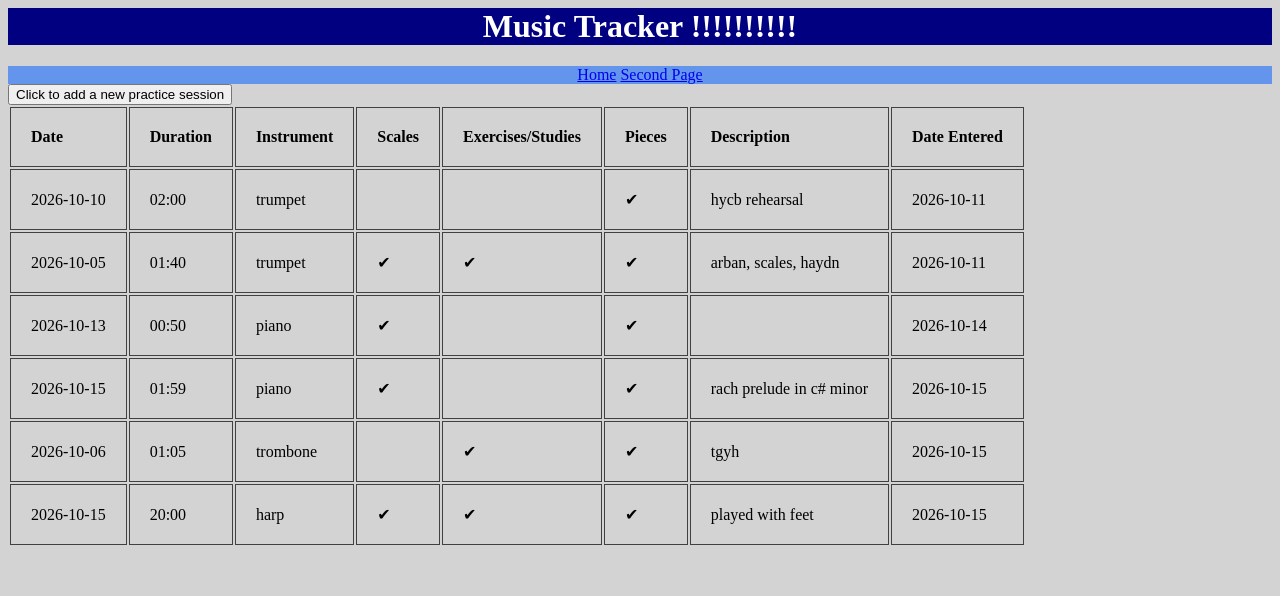
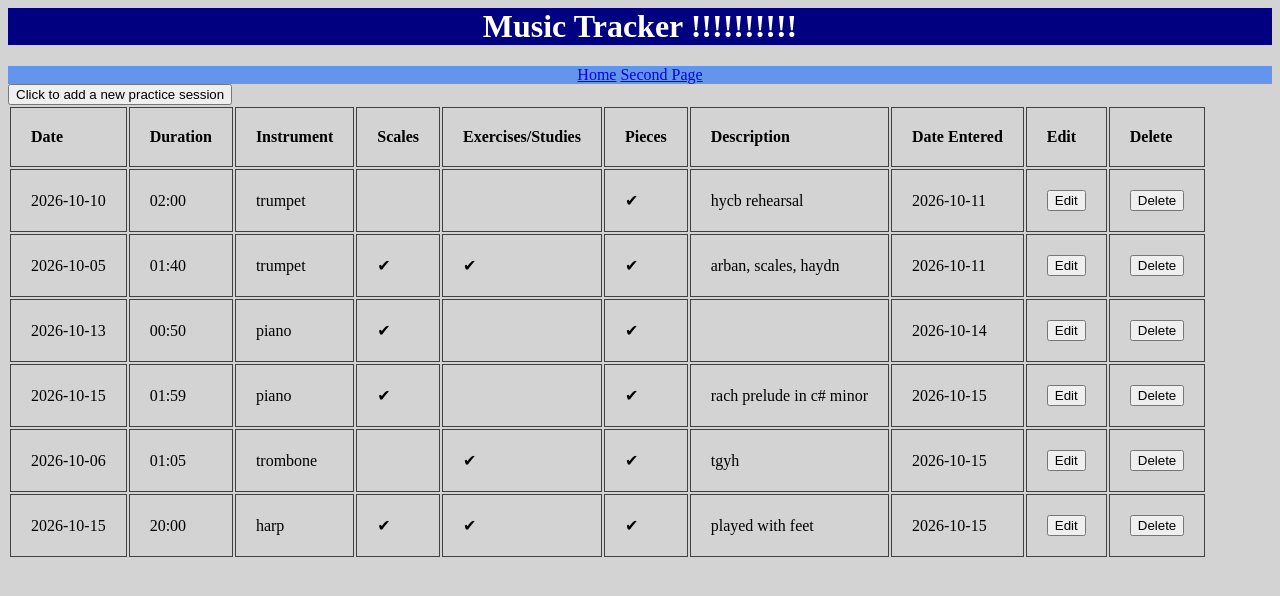
Before and after one commit to betsie397/mini, a Flask app: page / in a window 1280 px wide. Shown: the top 596 px of the page. Run offline with Flask 3, Linux system fonts and the light colour scheme.

Commit message:
edit and delete buttons added (no functionality)

```diff
--- a/app.py
+++ b/app.py
@@ -15,7 +15,7 @@ async def add_instrument():
             file.write('\n' + instrument)
     return jsonify({'status': 'success'})
 
-@app.route('/', methods=['GET', 'POST'])
+@app.route('/', methods=['GET', 'POST', 'DELETE'])
 def home():
     today = datetime.today().strftime('%Y-%m-%d')
     if request.method == 'GET':
@@ -25,8 +25,8 @@ def home():
         with open('./instruments.txt', 'r') as file:
             options = list(line for line in (l.strip() for l in file) if line)
         options = [option.strip('\n') for option in options]
-        print(options)
         return render_template('./home.html', data = data, today = today, options = options)
+
     if request.method == "POST":
         date = request.form.get("date")
         duration = request.form.get("duration")
@@ -41,6 +41,17 @@ def home():
         file.close()
         return redirect(url_for('home'))
 
+    if request.method == "DELETE":
+        with open('./practice_log.csv', 'r') as file:
+            reader = csv.DictReader(file)
+            data = list(reader)
+        deleteRow = request.get_data(as_text = True)
+        updated = []
+        for row in data:
+            if deleteRow != row:
+                updated = updated.append(row)
+        return redirect(url_for('home'))
+
 @app.route('/second', methods=["GET"])
 def second():
     return render_template('./second.html')
--- a/static/form.js
+++ b/static/form.js
@@ -2,11 +2,21 @@ function showForm(){
     var form = document.getElementById("form");
     var body = document.getElementById("body");
     form.style.visibility = "visible";
-    body.style.opacity = 0.5;
-    form.style.opacity = 1;
 }
 
 function hideForm(){
     var form = document.getElementById("form")
     form.style.visibility = "hidden";
 }
+
+export function editEntry(data){
+    var form = document.getElementById("form");
+    form.style.visibility = "visible";
+    //form.elements["date"].value = data["Date"];
+    //form.elements["duration"].value = data["Duration"];
+    //form.elements["instrument"].value = data["Instrument"];
+    //form.elements["scales"].checked = data["Scales"] === "✔";
+    //form.elements["exercises"].checked = data["Exercises/Studies"] === "✔";
+    //form.elements["pieces"].checked = data["Pieces"] === "✔";
+    //form.elements["description"].value = data["Description"];
+}
--- a/static/table.js
+++ b/static/table.js
@@ -1,6 +1,8 @@
+const editEntry = require("./form.js").editEntry;
+
 function showTable(data) {
     const table = document.getElementById("table");
-    const headers = ["Date", "Duration", "Instrument", "Scales", "Exercises/Studies", "Pieces", "Description", "Date Entered"];
+    const headers = ["Date", "Duration", "Instrument", "Scales", "Exercises/Studies", "Pieces", "Description", "Date Entered", "Edit", "Delete"];
 
     const headerRow = document.createElement("tr");
     headers.forEach(header => {
@@ -19,16 +21,26 @@ function showTable(data) {
                 td.textContent = "";
             } else if (header === "Scales" || header === "Exercises/Studies" || header === "Pieces") {
                 td.textContent = "✔";
+            } else if (header === "Edit") {
+                const editButton = document.createElement("button");
+                editButton.textContent = "Edit";
+                editButton.addEventListener("click", () => {
+                    editEntry();
+                })
+                td.appendChild(editButton);
+            } else if (header === "Delete") {
+                const deleteButton = document.createElement("button");
+                deleteButton.textContent = "Delete";
+                deleteButton.addEventListener("click", () => {
+                    // Implement delete functionality here
+                })
+                td.appendChild(deleteButton)
             } else{
                 td.textContent = row[header];
             }
             tableRow.appendChild(td)
         });
-        /*td.textContent = document.createElement("button");
-        td.firstChild.setAttribute("type", "button");
-        td.firstChild.setAttribute("onclick", "editEntry()");
-        td.firstChild.textContent = document.createElement("img");
-        td.firstChild.firstChild.setAttribute("src", "../static/edit.png");*/
+
         table.appendChild(tableRow)
     });
 
--- a/templates/home.html
+++ b/templates/home.html
@@ -61,6 +61,7 @@
         <div class="practice_log">
             <table id="table"></table>
             <script>showTable( {{ data | tojson }} );</script>
+
         </div>
     </body>
 </html>
```
